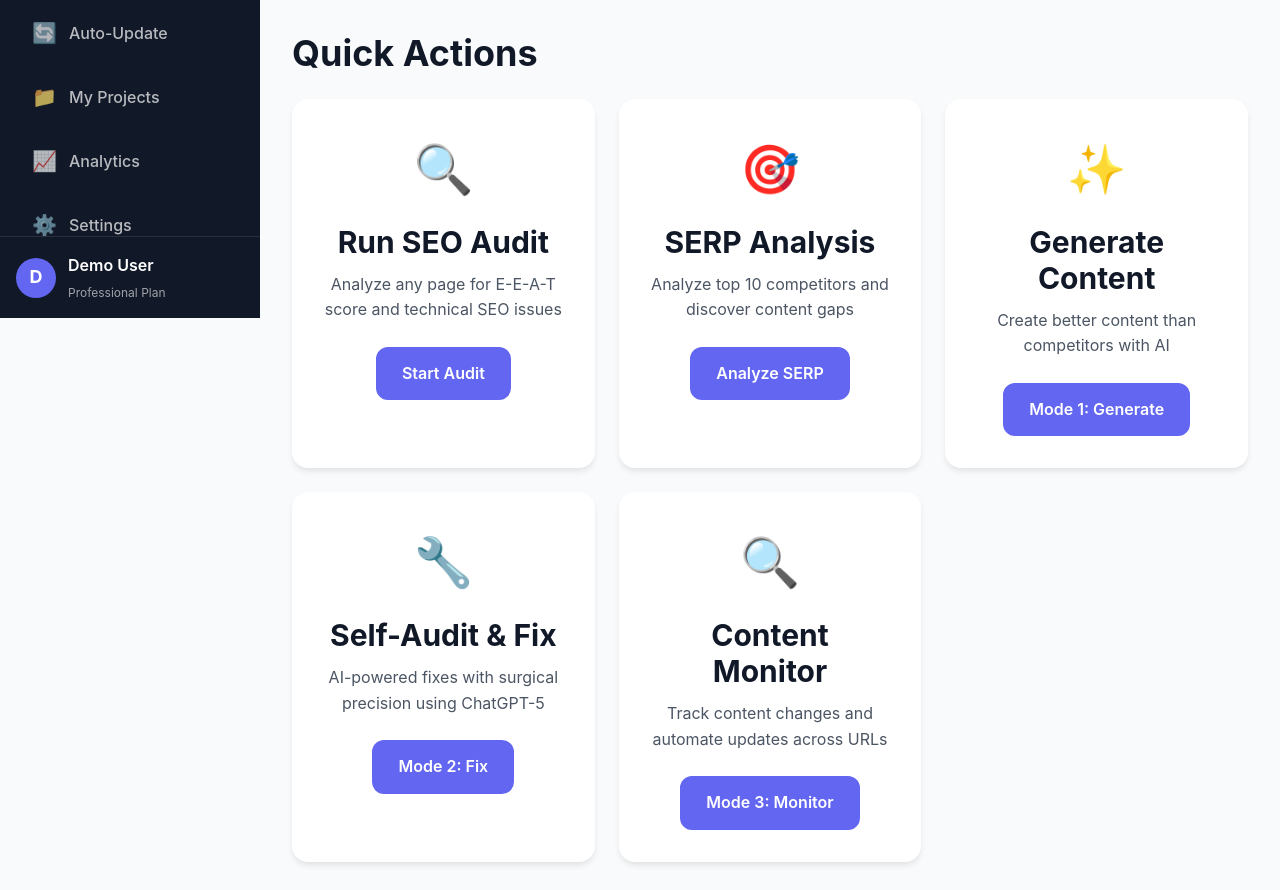
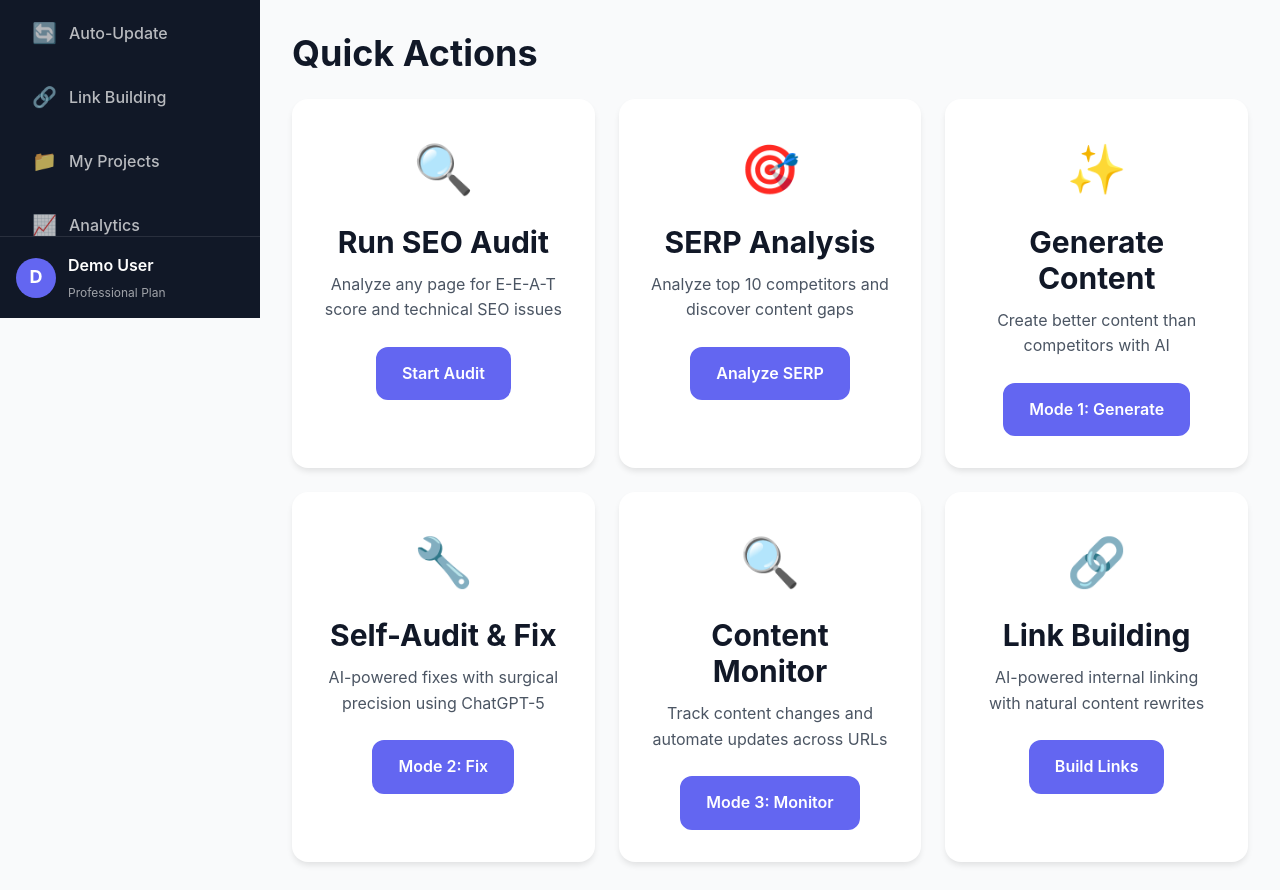
Before and after one commit to dannythehat/ranksmart, a website: page public/dashboard.html in a window 1280 px wide. Shown: the part 482-1372 px from the top of the page. Drawn offline with Linux system fonts and the light colour scheme.

Commit message:
🔗 Add Link Building to dashboard navigation

```diff
--- a/public/dashboard.html
+++ b/public/dashboard.html
@@ -43,6 +43,10 @@
             <a href="auto-update.html" class="sidebar-link">
                 <span class="icon">🔄</span>
                 <span>Auto-Update</span>
+            </a>
+            <a href="link-building.html" class="sidebar-link">
+                <span class="icon">🔗</span>
+                <span>Link Building</span>
             </a>
             <a href="#" class="sidebar-link">
                 <span class="icon">📁</span>
@@ -163,6 +167,13 @@
                     <h3>Content Monitor</h3>
                     <p>Track content changes and automate updates across URLs</p>
                     <a href="monitor.html" class="btn btn-primary">Mode 3: Monitor</a>
+                </div>
+
+                <div class="action-card">
+                    <div class="action-icon">🔗</div>
+                    <h3>Link Building</h3>
+                    <p>AI-powered internal linking with natural content rewrites</p>
+                    <a href="link-building.html" class="btn btn-primary">Build Links</a>
                 </div>
             </div>
 
```
